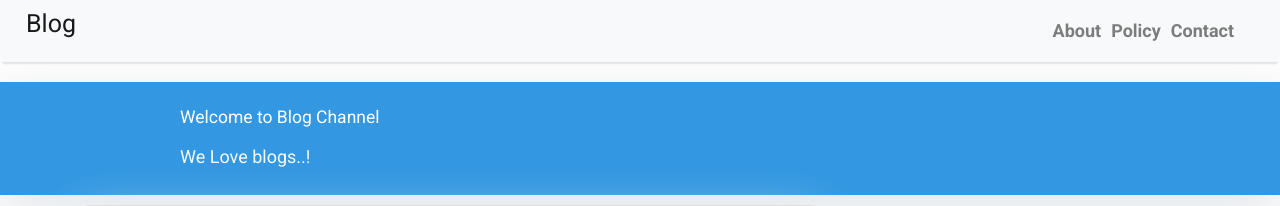
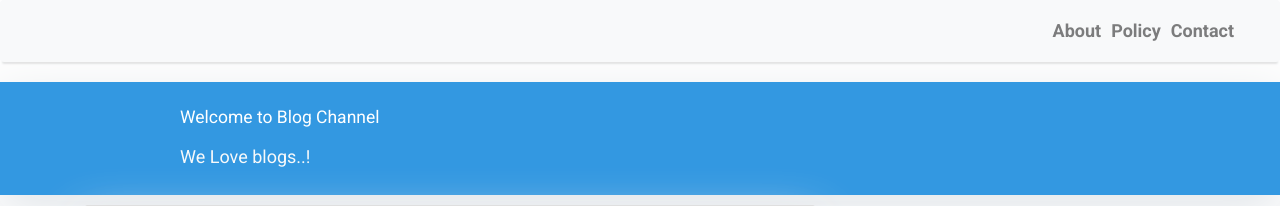
Before and after one commit to Akshayyadav11/BeyondIRR, a Django app: page /blog/create/ in a window 1280 px wide. Shown: the top 206 px of the page. Run offline with Django 4.2, Linux system fonts and the light colour scheme; data comes from the database, SQL or seed files in the repository; both versions use the stored data as it was after the commit; some libraries are stand-ins or nearby versions.

Commit message:
blog list display

```diff
--- a/beyond/blogs/templates/home.html
+++ b/beyond/blogs/templates/home.html
@@ -40,7 +40,10 @@
         <!-- Navigation -->
         <nav class="navbar navbar-expand-lg navbar-light bg-light shadow" id="mainNav">
             <div class="container-fluid">
+                {% if request.user.is_authenticated %}
+
                 <a class="navbar-brand" href="{% url 'blog:blog_list' %}"><h1>Blog</h1></a>
+                {% endif %}
                 <button class="navbar-toggler navbar-toggler-right" type="button" data-toggle="collapse" data-target="#navbarResponsive"
                     aria-controls="navbarResponsive" aria-expanded="false" aria-label="Toggle navigation">
                     <span class="navbar-toggler-icon"></span>
--- a/beyond/users/templates/base.html
+++ b/beyond/users/templates/base.html
@@ -40,7 +40,6 @@
         <!-- Navigation -->
         <nav class="navbar navbar-expand-lg navbar-light bg-light shadow" id="mainNav">
             <div class="container-fluid">
-                <a class="navbar-brand" href="{% url 'blog:blog_list' %}"><h1>Blog</h1></a>
                 <button class="navbar-toggler navbar-toggler-right" type="button" data-toggle="collapse" data-target="#navbarResponsive"
                     aria-controls="navbarResponsive" aria-expanded="false" aria-label="Toggle navigation">
                     <span class="navbar-toggler-icon"></span>
```
Also changed, not shown: beyond/db.sqlite3.
